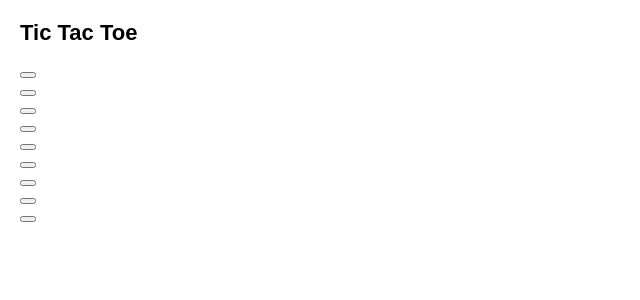
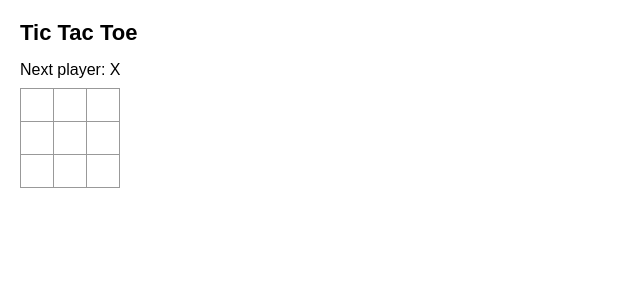
Before and after one commit to 202330124/react3-1, a React (Create React App) app: page / in a window 1280 px wide. Shown: the top 300 px of the page, without its empty margins (0-640 px from the left). Built offline with nearby package versions, Linux system fonts and the light colour scheme.

Commit message:
25년 4월 17일 틱택토

```diff
--- a/src/App.js
+++ b/src/App.js
@@ -7,5 +7,5 @@ export default function App() {
       <h1>Tic Tac Toe</h1>
       <Board />
     </div>
-  )
+  );
 }
--- a/src/Board.js
+++ b/src/Board.js
@@ -2,31 +2,80 @@ import { useState } from "react"
 import Square from "./Square"
 
 export default function Board() {
+  const[xIsNext, setXIsNext] = useState(true);
   const[squares, setSquares] = useState(Array(9).fill(null));
 
-  function handleClick() {
+  function handleClick(i) {
+    if(squares[i] || calculateWinner(squares)) {
+      return;
+    }
+
     const nextSquares = squares.slice();
-    nextSquares[0] = 'X';
+
+    if(xIsNext) {
+      nextSquares[i] = 'X';
+    }
+
+    else {
+      nextSquares[i] = 'O';
+    }
+
     setSquares(nextSquares);
+    setXIsNext(!xIsNext);
+  }
+
+  function calculateWinner(squares) {
+    const lines = [
+      [0, 1, 2],
+      [3, 4, 5],
+      [6, 7, 8],
+      [0, 3, 6],
+      [1, 4, 7],
+      [2, 5, 8],
+      [0, 4, 8],
+      [2, 4, 6],
+    ];
+
+    for(let i = 0; i < lines.length; i++) {
+      const [a, b, c] = lines[i];
+
+      if(squares[a] && squares[a] === squares[b] && squares[a] === squares[c]) {
+        return squares[a];
+      }
+    }
+
+    return null;
+  }
+
+  const winner = calculateWinner(squares);
+  let status;
+
+  if(winner) {
+    status = "Winner: " + winner;
+  }
+
+  else {
+    status = "Next player: " + (xIsNext ? "X" : "O");
   }
 
   return (
     <div>
+      <div className="status">{ status }</div>
       <div className='board-row'>
-        <Square value={squares[0]} onSquareClick={ handleClick } />
-        <Square value={squares[1]} onSquareClick={ handleClick } />
-        <Square value={squares[2]} onSquareClick={ handleClick } />
+        <Square value={squares[0]} onSquareClick={ () => handleClick(0) } />
+        <Square value={squares[1]} onSquareClick={ () => handleClick(1) } />
+        <Square value={squares[2]} onSquareClick={ () => handleClick(2) } />
       </div>
       <div className='board-row'>
-        <Square value={squares[3]} onSquareClick={ handleClick } />
-        <Square value={squares[4]} onSquareClick={ handleClick } />
-        <Square value={squares[5]} onSquareClick={ handleClick } />
+        <Square value={squares[3]} onSquareClick={ () => handleClick(3) } />
+        <Square value={squares[4]} onSquareClick={ () => handleClick(4) } />
+        <Square value={squares[5]} onSquareClick={ () => handleClick(5) } />
       </div>
       <div className='board-row'>
-        <Square value={squares[6]} onSquareClick={ handleClick } />
-        <Square value={squares[7]} onSquareClick={ handleClick } />
-        <Square value={squares[8]} onSquareClick={ handleClick } />
+        <Square value={squares[6]} onSquareClick={ () => handleClick(6) } />
+        <Square value={squares[7]} onSquareClick={ () => handleClick(7) } />
+        <Square value={squares[8]} onSquareClick={ () => handleClick(8) } />
       </div>
     </div>
-  )
+  );
 }
--- a/src/Square.js
+++ b/src/Square.js
@@ -1,9 +1,9 @@
 export default function Square({ value, onSquareClick }) {
   return (
     <div>
-      <button className='squares' onClick={ onSquareClick }>
+      <button className='square' onClick={ onSquareClick }>
         { value }
       </button>
     </div>
-  )
+  );
 }
```
Also changed, not shown: src/Game.js (added, +25 -0 lines), src/App.css (line endings or trailing spaces), 1 other file (tests, documents, lock files or other folders).
